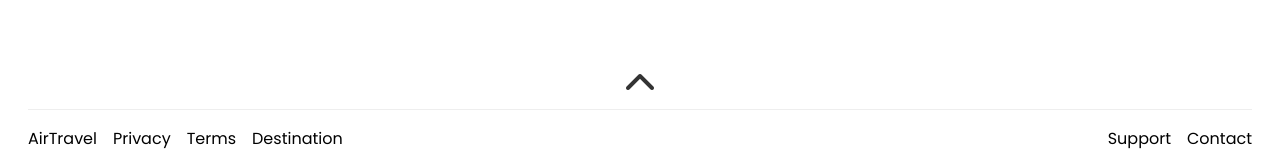
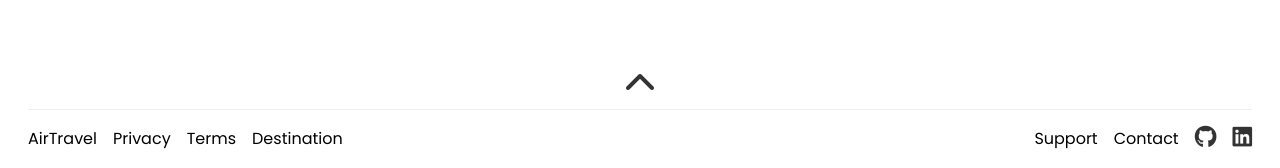
Before and after one commit to HassanShanJava/airbnb-landing-clone, a plain HTML site: page index.html in a window 1280 px wide. Shown: the part 2374-2542 px from the top of the page. Drawn offline with Linux system fonts and the light colour scheme.

Commit message:
updated footer links

```diff
--- a/index.html
+++ b/index.html
@@ -403,6 +403,16 @@
         <ul class="right-menu">
           <li>Support</li>
           <li>Contact</li>
+          <li>
+            <a href="https://github.com/HassanShanJava/airbnb-landing-clone" target="_blank" class="myId">
+              <i class="fa-brands fa-github"></i>
+            </a>
+          </li>
+          <li>
+            <a href="https://www.linkedin.com/in/hassan-shan/" target="_blank" class="myId">
+              <i class="fa-brands fa-linkedin"></i>
+            </a>
+          </li>
         </ul>
       </div>
       <!-- End Footer -->
--- a/style.css
+++ b/style.css
@@ -262,6 +262,10 @@ img{
     font-size: 2rem;
 }
 
+.myId i{
+    font-size: 1.4rem;
+}
+
 @media screen and (max-width:940px){
     .top-bar{
         display: flex;
```
